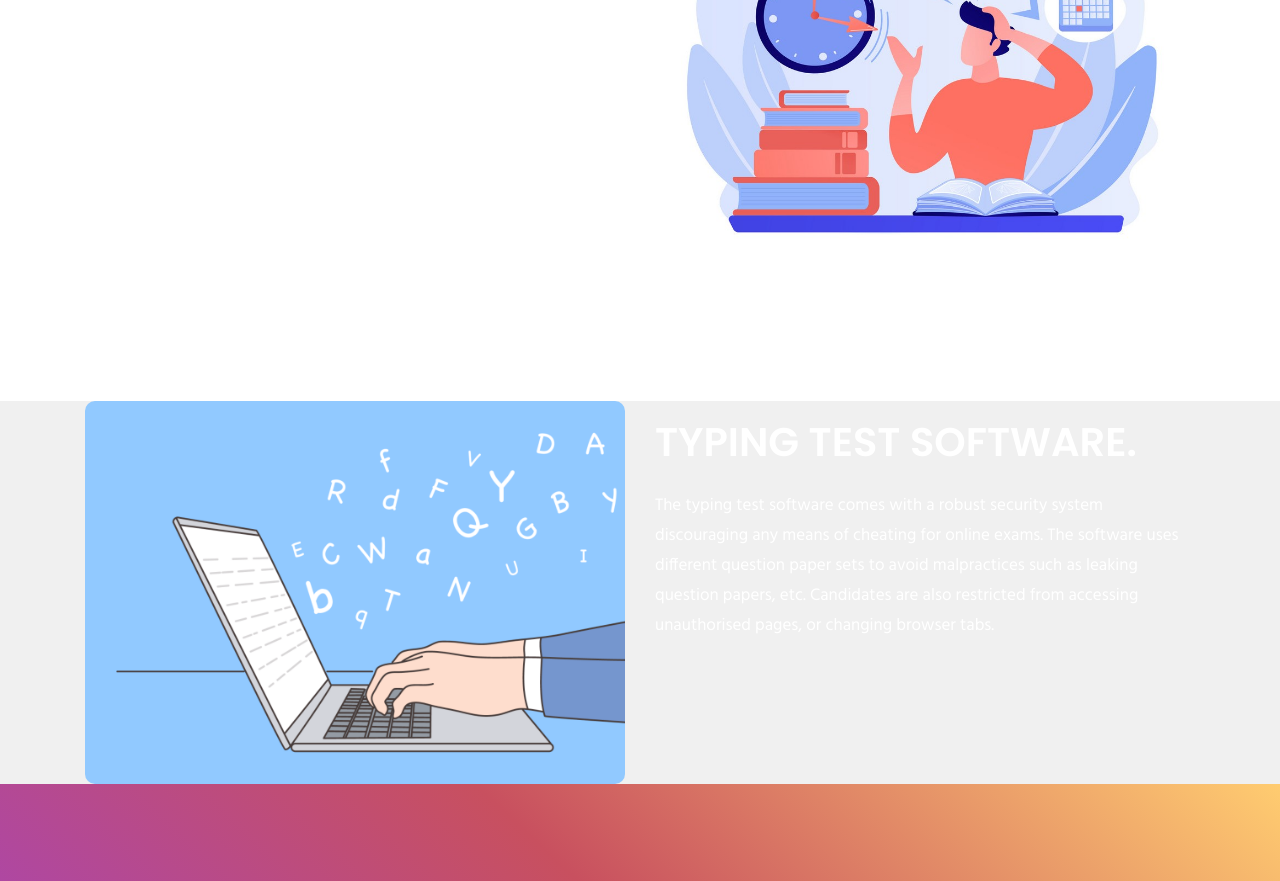
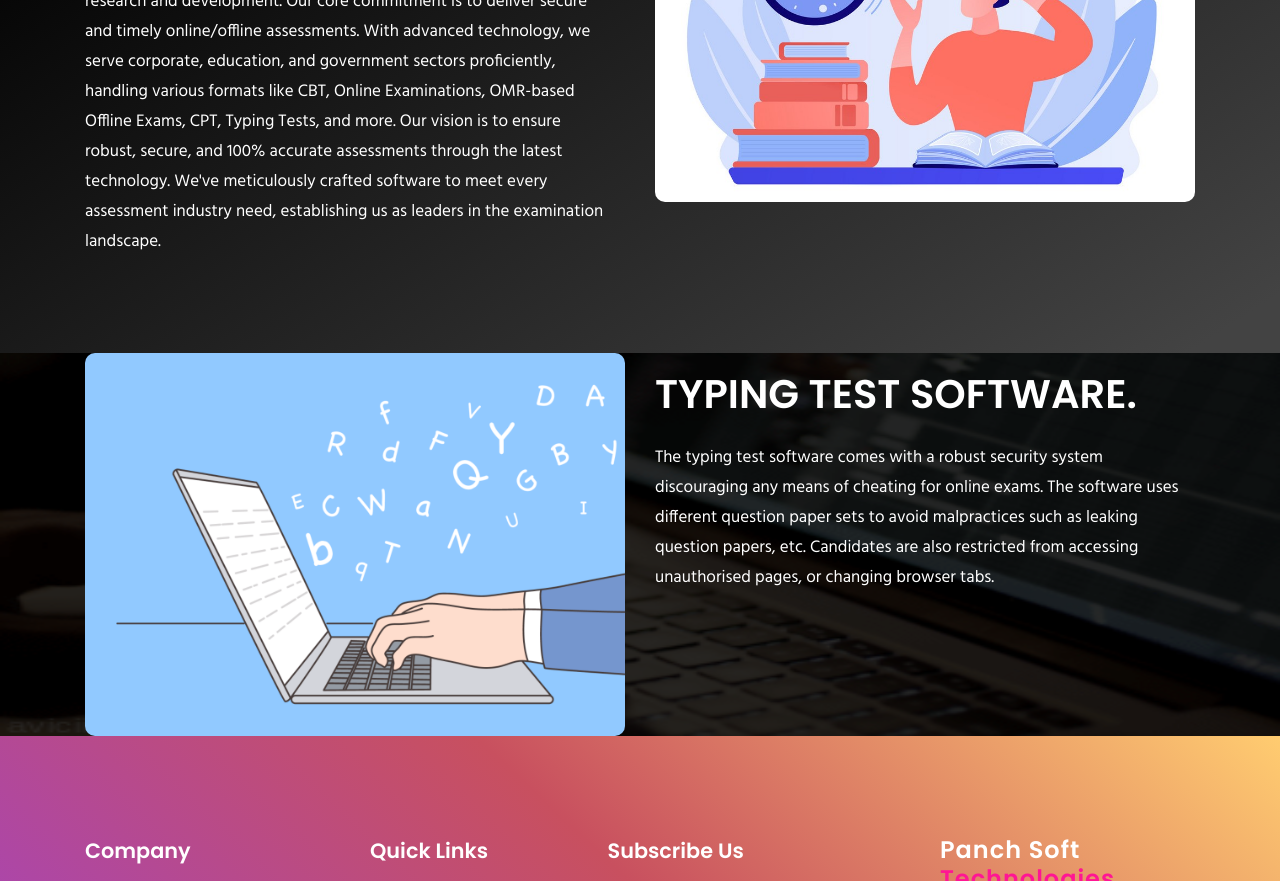
Before and after one commit to anandkr47/internproject, a website: page theme/pariksha.html in a window 1280 px wide. Shown: the part 584-1465 px from the top of the page. Drawn offline with Linux system fonts and the light colour scheme; some packages are replaced by stand-ins of ours.

Commit message:
updating final

```diff
--- a/source/scss/templates/_counter.scss
+++ b/source/scss/templates/_counter.scss
@@ -37,3 +37,9 @@
 	background-size: cover;
 	@extend .overly-2;
 }
+
+.typingtest{
+	background: url("../images/bg/typing.gif")no-repeat;
+	background-size: 100% 100%;
+	@extend .overly-2;
+}
--- a/theme/pariksha.html
+++ b/theme/pariksha.html
@@ -123,9 +123,10 @@
   </div>
 </section>
 
-
+<section style="background-color: #000000;
+background-image: linear-gradient(147deg, #000000 0%, #434343 74%);">
 <!-- Section About Start -->
-<section class="position-relative mt-5">
+<section class="position-relative ">
 	<div class="container">
 		<div class="row">
 			<div class="col-lg-6">
@@ -145,7 +146,7 @@
 		</div>
 	</div>
 </section>
-<section class="position-relative mt-5" style="background-color: #f0f0f0;">
+<section class="position-relative mt-5 typingtest">
 	<div class="container">
 		<div class="row">
             <div class="col-lg-6">
@@ -165,6 +166,7 @@
 
 		</div>
 	</div>
+</section>
 </section>
 
 <footer class="footer section shadow-lg"  style="background-color: #9d41d0;
```
Also changed, not shown: source/pariksha.html (+5 -3 lines), source/images/bg/typing.gif (added), theme/css/style.css, theme/images/bg/typing.gif (added), 3 other files.
